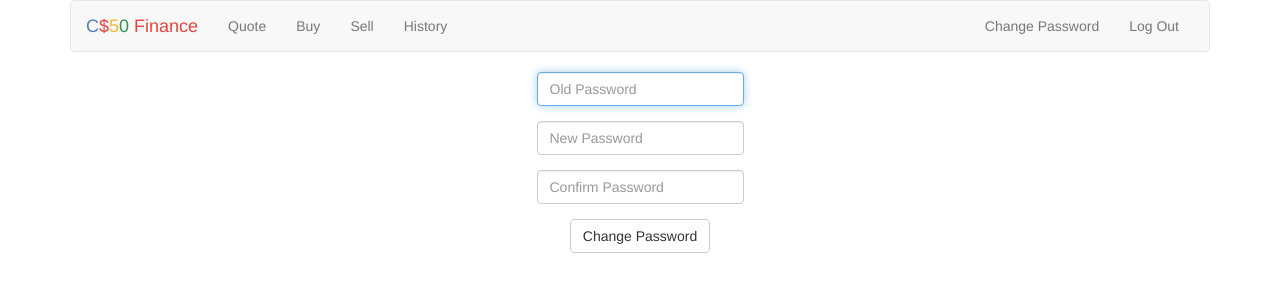
After one commit to RemLampa/cs50, a Flask app: page /password in a window 1280 px wide. The commit adds this page. Shown: the top 300 px of the page. Run offline with Flask 2, Linux system fonts and the light colour scheme; a user stored in the database is signed in; some libraries are stand-ins or nearby versions.

Commit message:
Implement change password page in finance pset

```diff
--- a/pset7/finance/application.py
+++ b/pset7/finance/application.py
@@ -169,7 +169,7 @@ def login():
             return render_template("login.html")
 
         # ensure password was submitted
-        elif not request.form.get("password"):
+        if not request.form.get("password"):
             flash("Please provide a password.", "danger")
             return render_template("login.html")
 
@@ -251,17 +251,17 @@ def register():
             return render_template("register.html")
 
         # ensure password was submitted
-        elif not password:
+        if not password:
             flash("Please provide a password.", "danger")
             return render_template("register.html")
 
         # ensure password confirmation was submitted
-        elif not confirm_password:
+        if not confirm_password:
             flash("Please confirm your password.", "danger")
             return render_template("register.html")
 
         # ensure passwords must match
-        elif password != confirm_password:
+        if password != confirm_password:
             flash("Passwords do not match.", "danger")
             return render_template("register.html")
 
@@ -378,3 +378,58 @@ def sell():
             flash("Please enter the number of shares of the stock/s you want to sell.", "danger")
 
         return render_template("sell.html", stocks=stocks, wallet=wallet)
+
+@app.route("/password", methods=["GET", "POST"])
+@login_required
+def password():
+    """Change password"""
+
+    # if user reached route via POST (as by submitting a form via POST)
+    if request.method == "POST":
+        old_password = request.form.get("old-password")
+        new_password = request.form.get("new-password")
+        confirm_password = request.form.get("confirm-password")
+
+        # ensure old_password was submitted
+        if not old_password:
+            flash("Please enter your old password.", "danger")
+            return render_template("password.html")
+
+        user_id = session.get("user_id")
+        rows = db.execute("SELECT hash FROM users WHERE id = :user_id", user_id=user_id)
+        # ensure old password is the same as in database
+        if not pwd_context.verify(old_password, rows[0]["hash"]):
+            flash("The old password you entered is invalid.", "danger")
+            return render_template("password.html")
+
+        # ensure new password was submitted
+        if not new_password:
+            flash("Please provide a new password.", "danger")
+            return render_template("password.html")
+
+        # ensure password confirmation was submitted
+        if not confirm_password:
+            flash("Please confirm your password.", "danger")
+            return render_template("password.html")
+
+        # ensure passwords must match
+        if new_password != confirm_password:
+            flash("New passwords do not match.", "danger")
+            return render_template("password.html")
+
+        # encrypt new password
+        hashed_password = pwd_context.hash(new_password)
+
+        # update the password in database
+        try:
+            db.execute("UPDATE users SET hash = :hashed_password WHERE id = :user_id",
+                hashed_password=hashed_password,
+                user_id=user_id)
+
+            return render_template("password.html", success=True)
+        except:
+            return apology("change password error")
+
+    # else if user reached route via GET (as by clicking a link or via redirect)
+    else:
+        return render_template("password.html")
--- a/pset7/finance/templates/layout.html
+++ b/pset7/finance/templates/layout.html
@@ -44,6 +44,7 @@
                                 <li><a href="{{ url_for('history') }}">History</a></li>
                             </ul>
                             <ul class="nav navbar-nav navbar-right">
+                                <li><a href="{{ url_for('password') }}">Change Password</a></li>
                                 <li><a href="{{ url_for('logout') }}">Log Out</a></li>
                             </ul>
                         {% else %}
--- /dev/null
+++ b/pset7/finance/templates/password.html
@@ -0,0 +1,33 @@
+{% extends "layout.html" %}
+
+{% block title %}
+    Change Password
+{% endblock %}
+
+{% block main %}
+    {% if success %}
+    <div class="panel panel-success">
+        <div class="panel-body">
+            <h2>Password has been changed.</h2>
+            <h1 class="text-primary">Return to <a href="{{ url_for('index') }}">Dashboard</a></h1>
+        </div>
+    </div>
+    {% else %}
+    <form action="{{ url_for('password') }}" method="post">
+        <fieldset>
+            <div class="form-group">
+                <input autofocus class="form-control" name="old-password" placeholder="Old Password" type="password"/>
+            </div>
+            <div class="form-group">
+                <input class="form-control" name="new-password" placeholder="New Password" type="password"/>
+            </div>
+            <div class="form-group">
+                <input class="form-control" name="confirm-password" placeholder="Confirm Password" type="password"/>
+            </div>
+            <div class="form-group">
+                <button class="btn btn-default" type="submit">Change Password</button>
+            </div>
+        </fieldset>
+    </form>
+    {% endif %}
+{% endblock %}
```
Also changed, not shown: pset7/finance/finance.db.
